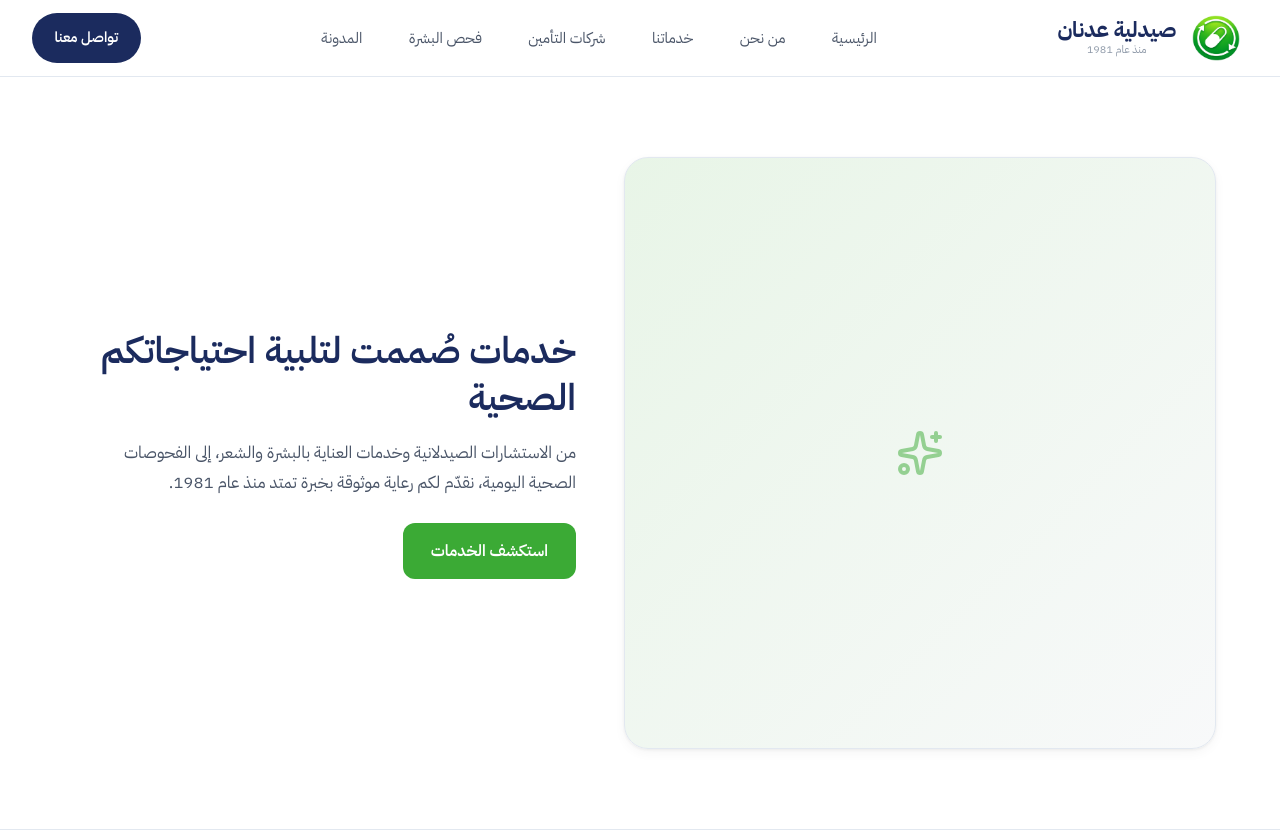
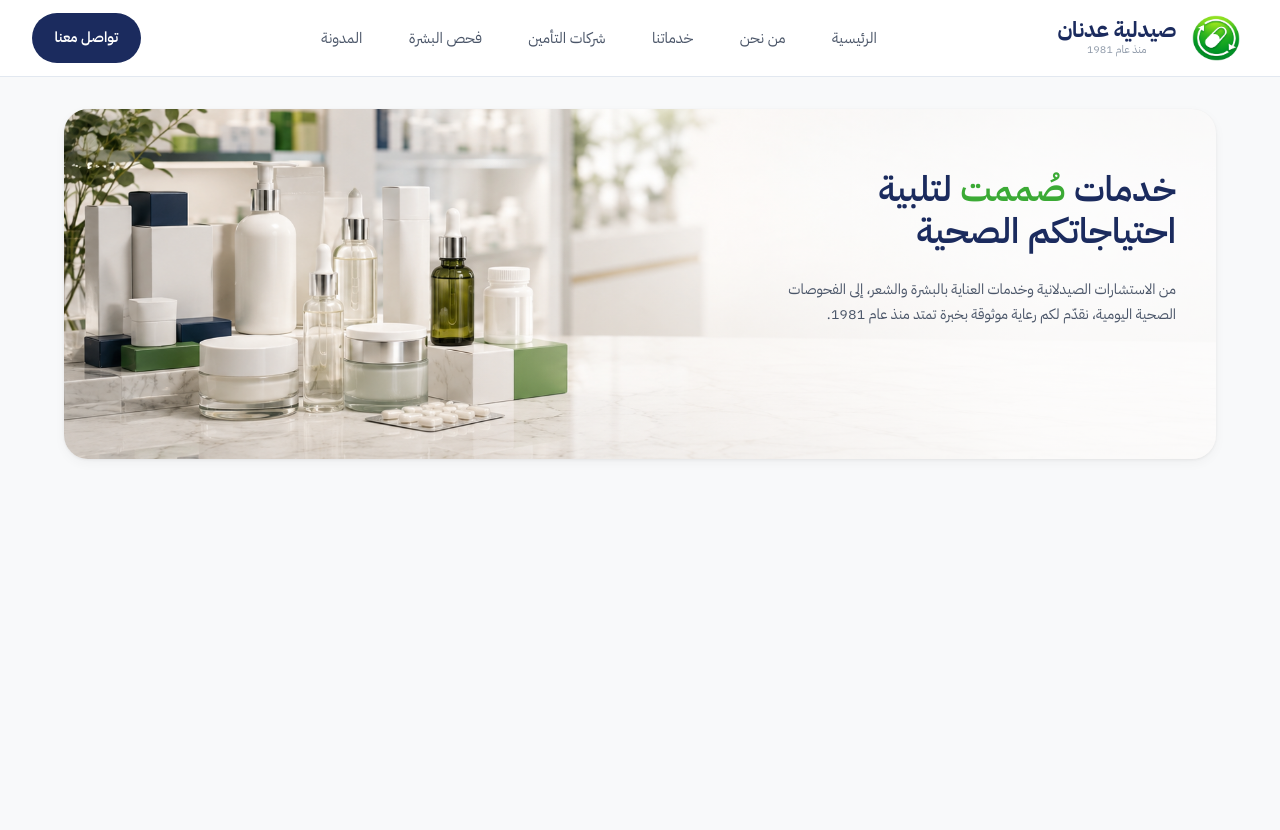
Before and after one commit to hulycat-sketch/adnan-pharmacy, a Next.js app: page /services in a window 1280 px wide. After the commit the page ends 800 px from the top, so only its background shows below. Built offline with nearby package versions, Linux system fonts and the light colour scheme.

Commit message:
Add final services page hero design

```diff
--- a/src/components/sections/ServicesHero.module.css
+++ b/src/components/sections/ServicesHero.module.css
@@ -1,127 +1,137 @@
 .hero {
-  background-color: var(--color-bg-white);
-  border-bottom: 1px solid var(--color-border);
+  padding-top: 1.5rem;
+  padding-bottom: 60px;
 }
 
-.container {
-  display: flex;
-  flex-direction: column-reverse;
-  align-items: center;
-  gap: var(--space-8);
-  max-width: var(--container-max);
-  margin: 0 auto;
-  padding: var(--space-10) var(--container-padding);
+.frame {
+  position: relative;
+  width: 100%;
+  height: 260px;
+  border-radius: 24px;
+  overflow: hidden;
+  box-shadow: var(--shadow-card);
+}
+
+.image {
+  object-fit: cover;
+  object-position: 20% center;
+}
+
+/* تدرّج أبيض خفيف جدًا يبدأ شفافًا فوق المنتجات (يسار) ويقوى تدريجيًا
+   خلف منطقة النص (يمين) لضمان تباين كافٍ دون التأثير على الصورة —
+   على الموبايل المساحة أضيق فبنقوّي التدرّج أكتر عشان وضوح النص */
+.overlay {
+  position: absolute;
+  inset: 0;
+  z-index: 1;
+  background: linear-gradient(
+    to right,
+    rgba(255, 255, 255, 0) 5%,
+    rgba(255, 255, 255, 0.97) 38%
+  );
+  pointer-events: none;
 }
 
 .content {
+  position: absolute;
+  inset-block: 0;
+  right: 0;
+  z-index: 2;
+  width: min(230px, 66%);
   display: flex;
   flex-direction: column;
-  align-items: center;
-  text-align: center;
-  max-width: 32rem;
+  justify-content: center;
+  align-items: flex-end;
+  text-align: right;
+  padding: 1rem 1.1rem;
 }
 
 .title {
-  font-size: clamp(1.6rem, 5vw, 2.25rem);
-  font-weight: 600;
-  line-height: 1.3;
-  color: var(--color-primary);
   margin: 0;
+  font-size: 1.15rem;
+  line-height: 1.35;
+}
+
+.highlight {
+  color: var(--color-secondary);
 }
 
 .description {
-  margin-top: var(--space-4);
-  font-size: 1rem;
-  line-height: 1.8;
-  color: var(--color-text-secondary);
+  margin-top: 0.6rem;
+  font-size: 0.75rem;
+  line-height: 1.55;
 }
 
-.cta {
-  display: inline-flex;
-  align-items: center;
-  gap: 0.5rem;
-  margin-top: var(--space-6);
-  border-radius: 0.75rem;
-  padding: 0.875rem 1.75rem;
-  background-color: var(--color-secondary);
-  color: var(--color-text-inverse);
-  font-size: 1rem;
-  font-weight: 600;
-  text-decoration: none;
-  transition: background-color var(--transition-base);
-}
+/* ===== Tablet (769px فما فوق) ===== */
+@media (min-width: 769px) {
+  .hero {
+    padding-top: 1.75rem;
+  }
 
-.cta:hover {
-  background-color: var(--color-secondary-dark);
-  color: var(--color-text-inverse);
-}
+  .frame {
+    height: 300px;
+  }
 
-.imageWrapper {
-  width: 100%;
-}
+  .image {
+    object-position: center 78%;
+  }
 
-.placeholder {
-  display: flex;
-  align-items: center;
-  justify-content: center;
-  width: 100%;
-  aspect-ratio: 4 / 3;
-  border-radius: var(--radius-xl);
-  border: 1px solid var(--color-border);
-  background: linear-gradient(
-    135deg,
-    var(--color-secondary-light) 0%,
-    var(--color-bg) 100%
-  );
-  box-shadow: var(--shadow-card);
-}
-
-.placeholderIcon {
-  color: var(--color-secondary);
-  opacity: 0.5;
-}
-
-/* ===== Tablet وDesktop (769px فما فوق) — Split Layout: الصورة يمين، النص يسار ===== */
-@media (min-width: 769px) {
-  .container {
-    flex-direction: row;
-    align-items: center;
-    gap: var(--space-12);
-    padding-block: var(--space-16);
+  .overlay {
+    background: linear-gradient(
+      to right,
+      rgba(255, 255, 255, 0) 35%,
+      rgba(255, 255, 255, 0.75) 85%
+    );
   }
 
   .content {
-    align-items: flex-start;
-    text-align: right;
-    flex: 1;
+    width: min(480px, 92%);
+    padding: 1.5rem 2.5rem;
   }
 
-  .imageWrapper {
-    flex: 1;
+  .title {
+    font-size: 1.9rem;
+    line-height: 1.3;
   }
 
-  .placeholder {
-    aspect-ratio: 1 / 1;
+  .description {
+    margin-top: 1rem;
+    font-size: 0.95rem;
+    line-height: 1.8;
   }
 }
 
+/* ===== Desktop (1024px فما فوق) ===== */
 @media (min-width: 1024px) {
-  .container {
-    padding-block: var(--space-20);
+  .hero {
+    padding-top: 2rem;
+  }
+
+  .frame {
+    height: 350px;
+  }
+
+  .content {
+    inset-block: auto;
+    top: 60px;
+    bottom: auto;
+    right: 40px;
+    width: 430px;
+    justify-content: flex-start;
+    padding: 0;
+    transform: none;
   }
 
   .title {
-    font-size: 2.3rem;
+    width: 100%;
+    font-size: 2.2rem;
+    line-height: 1.2;
   }
 
   .description {
-    font-size: 1.05rem;
-    max-width: 30rem;
+    width: 100%;
+    margin-top: 1.5rem;
+    font-size: 0.9rem;
+    line-height: 1.7;
   }
 }
-
-@media (prefers-reduced-motion: reduce) {
-  .cta {
-    transition: none;
-  }
-}
--- a/src/components/sections/ServicesHero.tsx
+++ b/src/components/sections/ServicesHero.tsx
@@ -1,32 +1,36 @@
-import { Sparkles } from "lucide-react";
+import Image from "next/image";
 import styles from "./ServicesHero.module.css";
 
 export default function ServicesHero() {
   return (
     <section className={styles.hero} aria-labelledby="services-hero-heading">
-      <div className={styles.container}>
-        <div className={styles.imageWrapper}>
-          {/* Placeholder مؤقت — يُستبدل لاحقًا بصورة حقيقية عبر next/image */}
-          <div className={styles.placeholder} aria-hidden="true">
-            <Sparkles className={styles.placeholderIcon} width={48} height={48} />
-          </div>
-        </div>
+      <div className="container">
+        <div className={styles.frame}>
+          <Image
+            src="/images/services/services2-hero.png"
+            alt="منتجات العناية الصحية والبشرة في صيدلية عدنان"
+            fill
+            quality={90}
+            sizes="(max-width: 768px) 100vw, (max-width: 1024px) 90vw, 1152px"
+            priority
+            className={styles.image}
+          />
+
+          <div className={styles.overlay} aria-hidden="true" />
 
           <div className={styles.content}>
             <h1 id="services-hero-heading" className={styles.title}>
-            خدمات صُممت لتلبية احتياجاتكم الصحية
+              خدمات <span className={styles.highlight}>صُممت</span> لتلبية
+              <br />
+              احتياجاتكم الصحية
             </h1>
 
             <p className={styles.description}>
               من الاستشارات الصيدلانية وخدمات العناية بالبشرة والشعر، إلى
-            الفحوصات الصحية اليومية، نقدّم لكم رعاية موثوقة بخبرة تمتد منذ عام
-            1981.
+              الفحوصات الصحية اليومية، نقدّم لكم رعاية موثوقة بخبرة تمتد منذ
+              عام 1981.
             </p>
-
-          {/* بدون رابط مؤقتًا — سيُربط لاحقًا بقسم الخدمات عند إضافته */}
-          <button type="button" className={styles.cta}>
-            استكشف الخدمات
-          </button>
+          </div>
         </div>
       </div>
     </section>
```
Also changed, not shown: public/images/services/services2-hero.png (added). Lines whose indentation alone changed are shown as unchanged.
